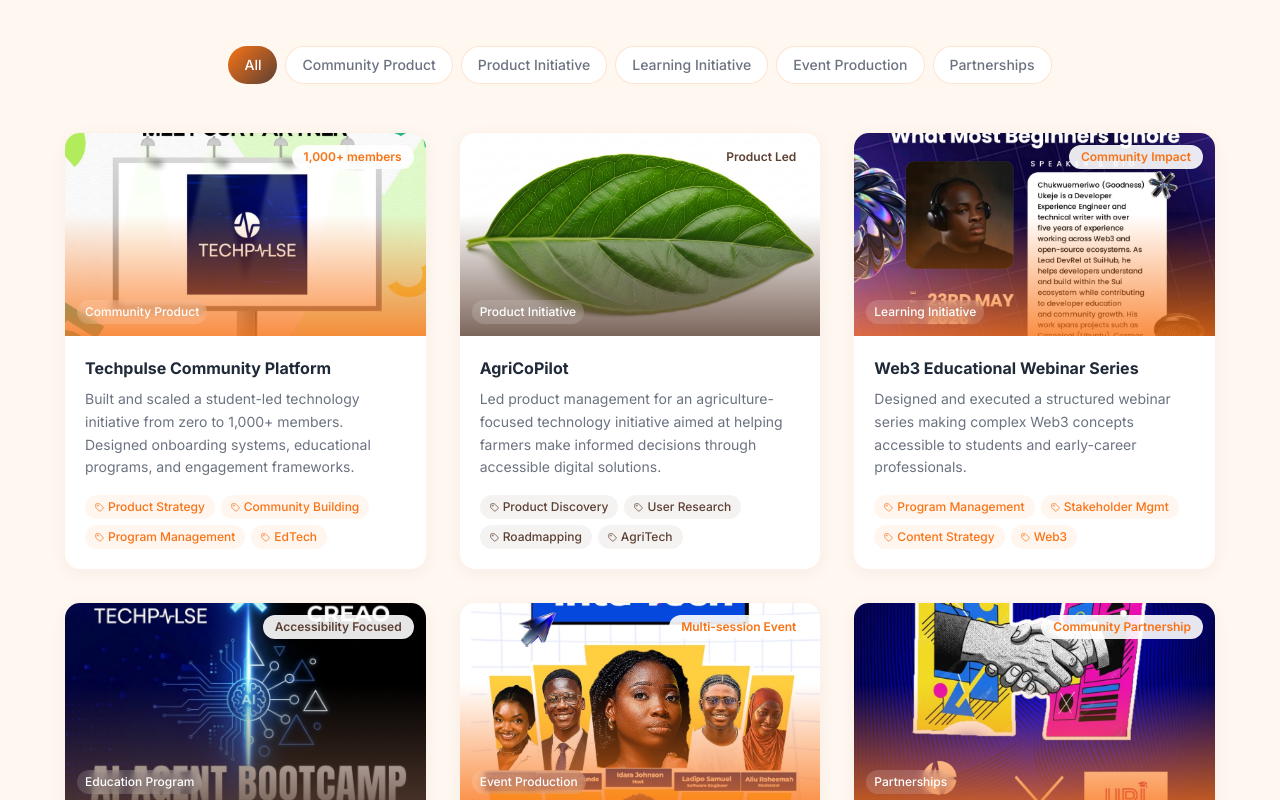
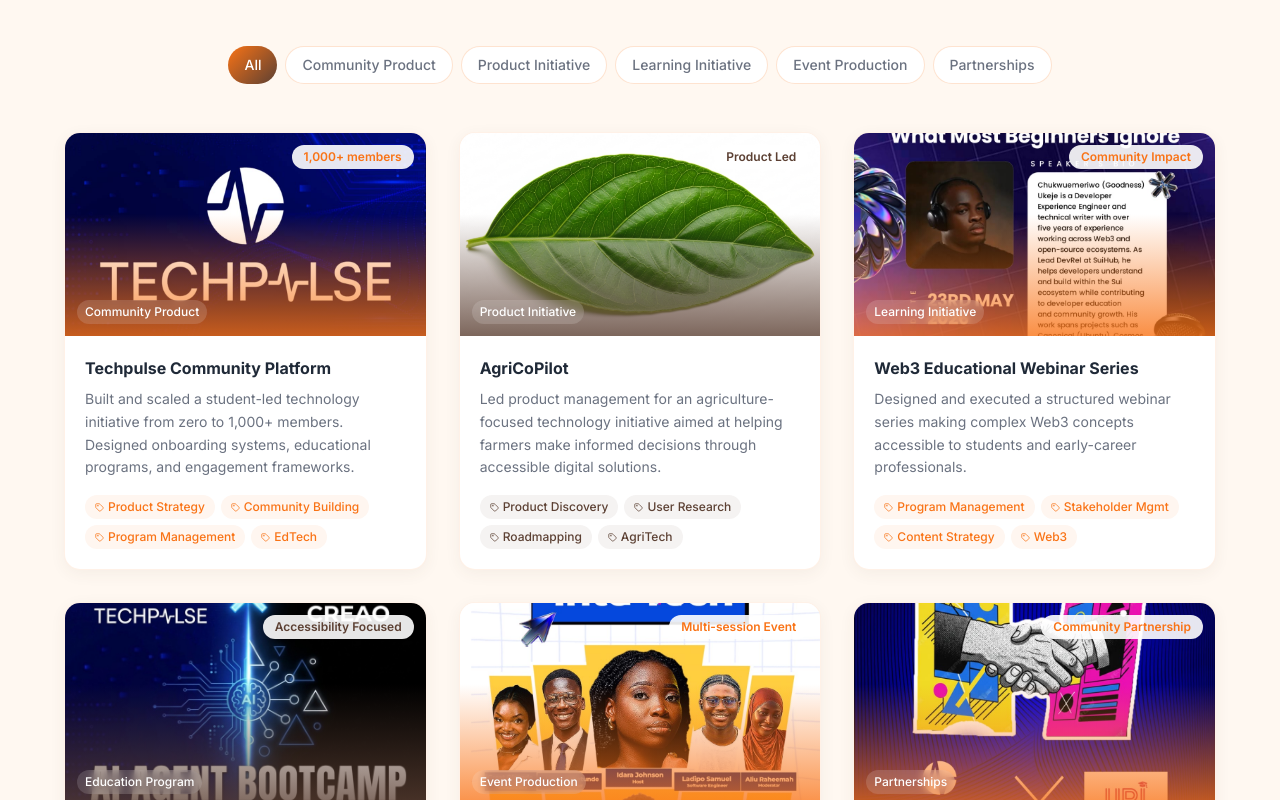
Before and after one commit to Idara2005/Portfolio-Website, a React (Vite) app: page / in a window 1280 px wide. Shown: the part 7380-8180 px from the top of the page. Built offline with nearby package versions, Linux system fonts and the light colour scheme.

Commit message:
Remove duplicate gallery image; fix Techpulse project image; fit LASU TechX image

```diff
--- a/src/components/Gallery.tsx
+++ b/src/components/Gallery.tsx
@@ -18,7 +18,6 @@
     { image: "nacos-panelist-bio.jpeg", caption: "NACOS LASUSTECH — AI & The Future Panelist" },
     { image: "lasu-exec-card.jpeg", caption: "LASU Tech Society — Director of Media & Publicity" },
     { image: "panel1.jpeg", caption: "Conversations That Built Me — Panelist" },
-    { image: "panel2.jpeg", caption: "Speaking Engagement" },
       { image: "ai-bootcamp-event.jpeg", caption: "AI Bootcamp Event" },
     { image: "breaking-into-tech.jpeg", caption: "Breaking Into Tech Webinar" },
     { image: "web3-talk.jpeg", caption: "Web3 Educational Talk" },
--- a/src/components/Projects.tsx
+++ b/src/components/Projects.tsx
@@ -19,7 +19,8 @@
   {
     title: "Techpulse Community Platform",
     category: "Community Product",
-    image: "techpulse-partner.jpeg",
+    image: "techpulse-logo.jpeg",
+    objectFit: "cover",
     description: "Built and scaled a student-led technology initiative from zero to 1,000+ members. Designed onboarding systems, educational programs, and engagement frameworks.",
     tags: ["Product Strategy", "Community Building", "Program Management", "EdTech"],
     color: "#F97316",
@@ -74,6 +75,7 @@
       title: "LASU TechX 5.0 Partnership",
     category: "Partnerships",
     image: "techpulse-partner.jpeg",
+    objectFit: "contain",
     description: "Developed and managed a strategic partnership with LASU TechX 5.0, a Google Developer Group event, to amplify community exposure and educational opportunities.",
     tags: ["Partnership Dev", "Strategic Communication", "Community Growth", "GDG"],
     color: "#5C4033",
@@ -148,7 +150,7 @@
                   <img
                     src={`${import.meta.env.BASE_URL}images/${project.image}`}
                     alt={project.title}
-                    className="w-full h-full object-cover group-hover:scale-110 transition-transform duration-500"
+                    className="w-full h-full group-hover:scale-110 transition-transform duration-500" style={{ objectFit: project.objectFit as "cover" | "contain" || "cover", background: project.objectFit === "contain" ? "#0a0a2e" : undefined }}
                   />
                   <div
                     className="absolute inset-0"
```
